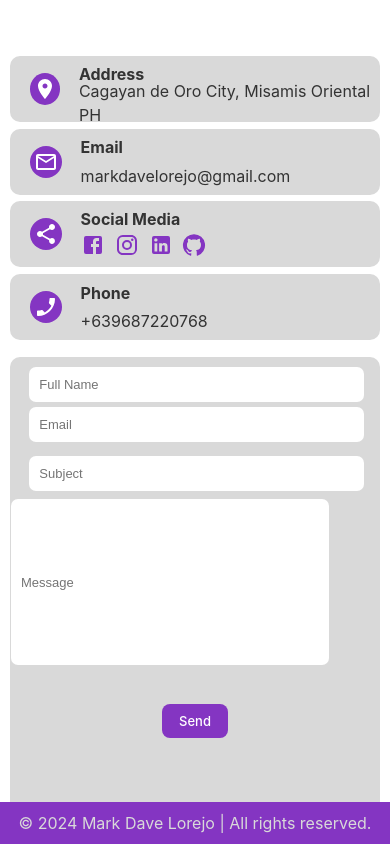
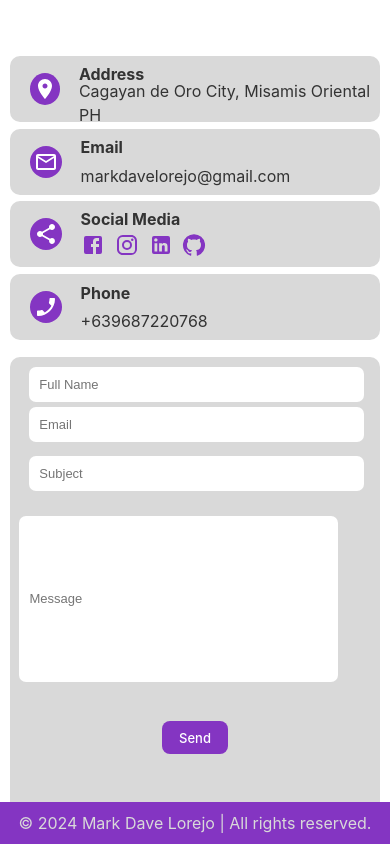
Before and after one commit to MarkedAsDave/Portfolio, a React (Vite) app: page / in a window 390 px wide. Shown: the part 4146-4990 px from the top of the page. Built offline with nearby package versions, Linux system fonts and the light colour scheme.

Commit message:
added css

```diff
--- a/src/components/contact/contact.css
+++ b/src/components/contact/contact.css
@@ -458,10 +458,10 @@
     display: flex;
     flex-direction: column;
     height: 50%;
-    margin-top: -5vh;
+    margin-top: -3vh;
     justify-content: center;
     width: 95%;
-    margin-left: -17px;  }
+    margin-left: 0px;  }
 
 
 
```
